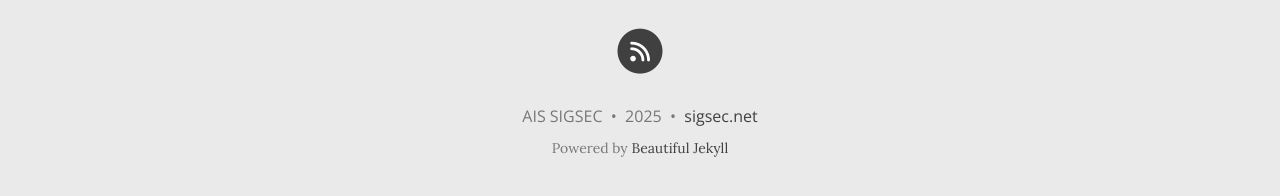
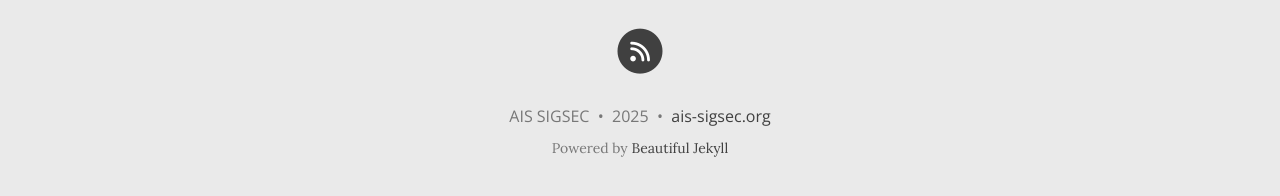
Before and after one commit to ais-sigsec/ais-sigsec.github.io, a Jekyll site: the page built from index.html, in a window 1280 px wide and 1205 px high. Shown: the part 996-1192 px from the top of the window. Built offline with Jekyll 4.4.1, drawn with Linux system fonts in a browser that asks for light colours; the list of posts is cut into pages by our own code; comment, search, counter and statistics services are not loaded.

Commit message:
fix website url footer

```diff
--- a/_config.yml
+++ b/_config.yml
@@ -131,7 +131,7 @@ share-links-active:
 
 # How to display the link to your website in the footer
 # Remove this if you don't want a link in the footer
-url-pretty: "sigsec.net"
+url-pretty: "ais-sigsec.org"
 
 # Add the website title to the title of every page
 title-on-all-pages: true
```
